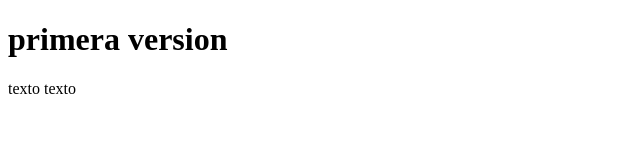
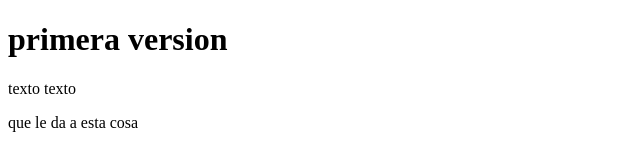
Before and after one commit to williamarc640-maker/aprendiendo2, a plain HTML site: page index.html in a window 1280 px wide. Shown: the whole page, without its empty margins (0-640 px from the left). Drawn offline with Linux system fonts and the light colour scheme.

Commit message:
agrego mas errores

```diff
--- a/index.html
+++ b/index.html
@@ -8,5 +8,6 @@
 <body>
     <h1> primera version</h1>
     <p>texto texto </p>
+    <p>que le da a esta cosa</p>
 </body>
 </html>
```
Also changed, not shown: nose.txt.
